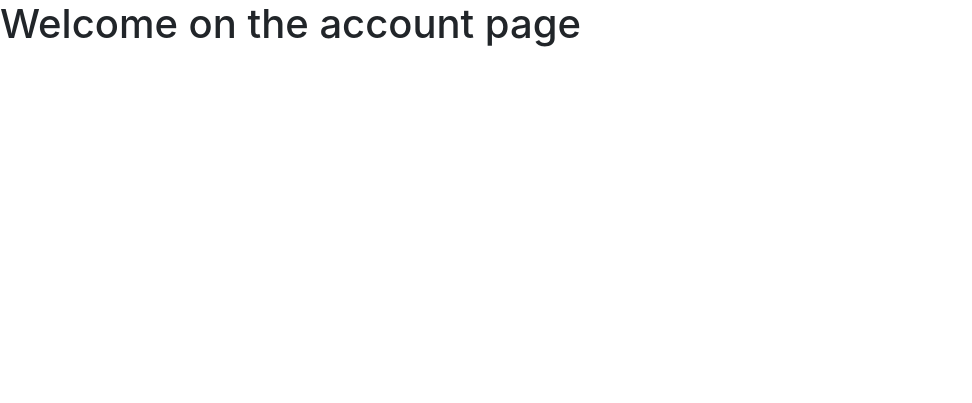
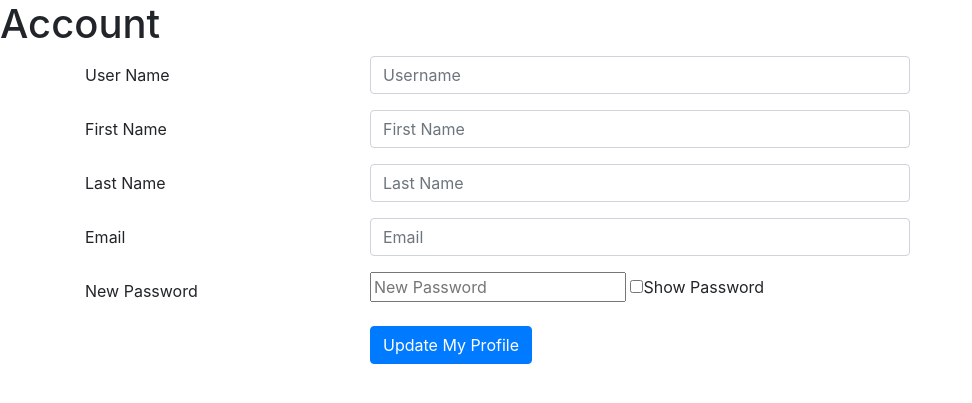
Before and after one commit to magnusjw/recipebuddy, a PHP site: page /recipebuddy/views/html/account.php in a window 1280 px wide. Shown: the part 58-461 px from the top of the page, without its empty margins (0-972 px from the left). Run offline with PHP 8.4, Linux system fonts and the light colour scheme.

Commit message:
account.php

```diff
--- a/views/html/account.php
+++ b/views/html/account.php
@@ -6,6 +6,60 @@
  */
 include_once "headband.html";
 ?>
+
+<script>
+    function showpsw() {
+        var x = document.getElementById("newpass");
+        if (x.type === "password") {
+            x.type = "text";
+        } else {
+            x.type = "password";
+        }
+    }
+</script>
+
+
 <body>
-    <h1>Welcome on the account page</h1>
+<h1>Account</h1>
+<div class="container">
+    <div class="row">
+        <div class="col-md-9">
+            <form>
+                <div class="form-group row">
+                    <label for="username" class="col-4 col-form-label">User Name</label>
+                    <div class="col-8">
+                        <input id="username" name="username" placeholder="Username" class="form-control here" type="text">
+                    </div>
+                </div>
+
+                <div class="form-group row">
+                    <label for="firstname" class="col-4 col-form-label">First Name</label>
+                    <div class="col-8">
+                        <input id="firstname" name="firstname" placeholder="First Name" class="form-control here" type="text">
+                    </div>
+                </div>
+                <div class="form-group row">
+                    <label for="lastname" class="col-4 col-form-label">Last Name</label>
+                    <div class="col-8">
+                        <input id="lastname" name="lastname" placeholder="Last Name" class="form-control here" type="text">
+                    </div>
+                </div>
+                <div class="form-group row">
+                    <label for="email" class="col-4 col-form-label">Email</label>
+                    <div class="col-8">
+                        <input id="email" name="email" placeholder="Email" class="form-control here" type="text">
+                    </div>
+                </div>
+                <div class="form-group row">
+                    <label for="newpass" class="col-4 col-form-label">New Password</label>
+                    <div class="col-8">
+                        <input id="newpass" name="newpass" placeholder="New Password" type="password">
+                        <input type="checkbox" onclick="showpsw()">Show Password</input>
+                    </div>
+                </div>
+                <div class="form-group row">
+                    <div class="offset-4 col-8">
+                        <button name="submit" type="submit" class="btn btn-primary">Update My Profile</button>
+                    </div>
+                </div>
 </body>
--- a/views/html/create_recipe.php
+++ b/views/html/create_recipe.php
@@ -131,7 +131,7 @@ include_once "headband.html";
         </div>
     </div>
 
-    <button type="submit" class="btn btn-primary" name="create_recipe">Create Recipe !</button>
+    <button type="submit" class="btn btn-primary" name="create_recipe">Create Recipe!</button>
     <button type="reset" class="btn btn-primary">Cancel</button>
 </form>
 
--- a/views/html/homepage.php
+++ b/views/html/homepage.php
@@ -7,7 +7,7 @@
 include_once "headband.html";
 ?>
 <body>
-    <h1>Welcome on homepage</h1>
+    <h1>Homepage</h1>
     <?php foreach ($recipesList as $recipe){ ?>
         <div class="recipe-vignette row">
             <div class="col-md-3">
--- a/views/html/shopping_list.php
+++ b/views/html/shopping_list.php
@@ -7,5 +7,5 @@
 include_once "headband.html";
 ?>
 <body>
-    <h1>Welcome on the shopping list page</h1>
+    <h1>Shopping List</h1>
 </body>
```
Also changed, not shown: views/html/login.php (+26 -0 lines), views/html/signup.php (+44 -0 lines).
